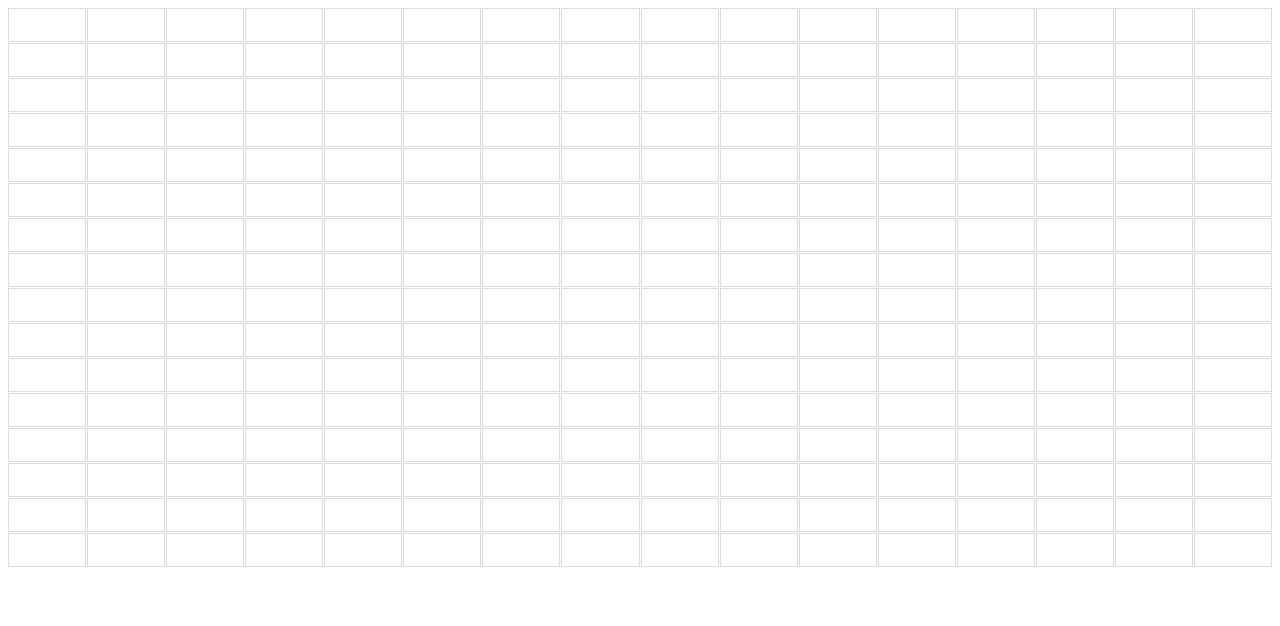
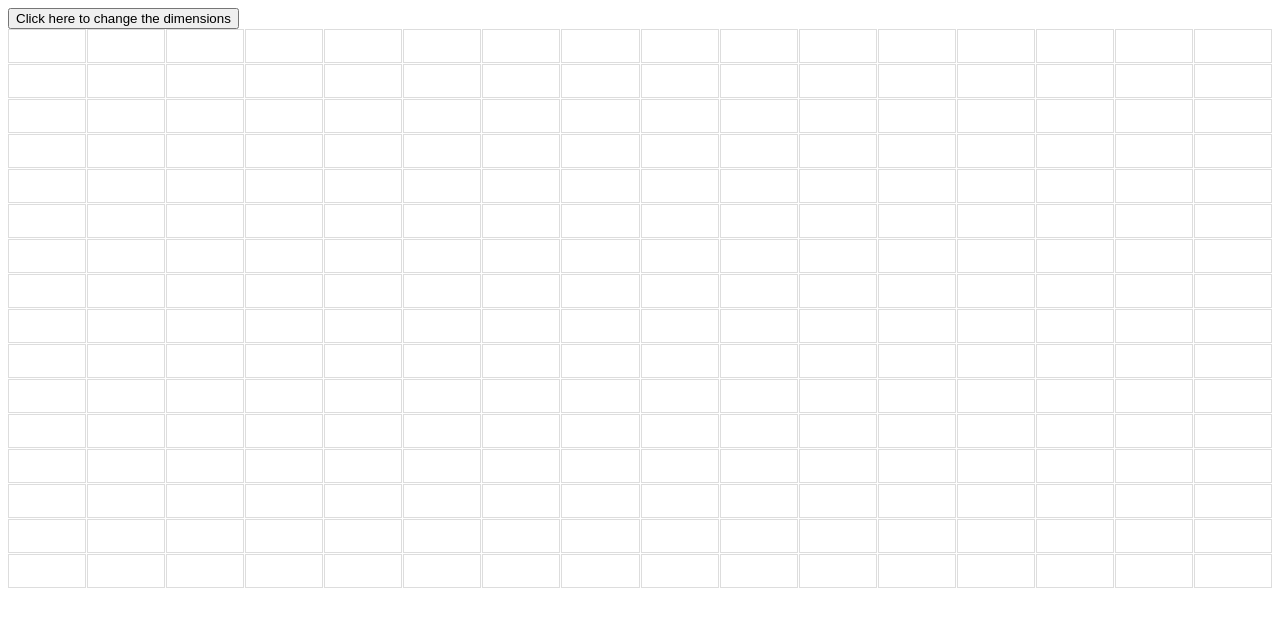
Before and after one commit to noahlazenby/etch-a-sketch, a plain HTML site: page index.html in a window 1280 px wide. Drawn offline with Linux system fonts and the light colour scheme.

Commit message:
added change dimensions button

```diff
--- a/index.html
+++ b/index.html
@@ -7,6 +7,7 @@
     <link rel="stylesheet" href="styles.css">
 </head>
 <body>
+    <button id="userInput">Click here to change the dimensions</button>
     <div id="container">
 
     </div>
--- a/myscript.js
+++ b/myscript.js
@@ -1,5 +1,14 @@
 //create a 16x16 grid of square divs
 const container = document.querySelector('#container');
+
+function applyHoverOn () {
+    let grid = document.querySelectorAll('div.gridItem');
+    grid.forEach((square) => {
+        square.addEventListener("mouseenter", () => {
+            square.classList.toggle('hoverOn');
+        });
+     });
+};
 
 function makeRows(rows, cols) {
     container.style.setProperty('--gridRows', rows);
@@ -8,20 +17,14 @@ function makeRows(rows, cols) {
       let cell = document.createElement("div");
       container.appendChild(cell).className = "gridItem";
     };
+    applyHoverOn();
   };
 
+  const changeButton = document.querySelector('#userInput');
+  changeButton.addEventListener("click", () => {
+    let input = prompt("Enter number of squares per side");
+    makeRows(input, input);
+    grid = document.querySelectorAll('div.gridItem');
+  })
 
-
-  makeRows(16, 16);
-  const grid = document.querySelectorAll('div.gridItem');
-  grid.forEach((square) => {
-    square.addEventListener("mouseenter", () => {
-        square.classList.add('hoverOn');
-        });
-  });
-  /*grid.addEventListener("mouseenter", () => {
-    grid.forEach(item => {
-        item.classList.add('.hoverOn');
-    });
-  });*/
-  console.log(grid);
+  makeRows(16,16);
```
